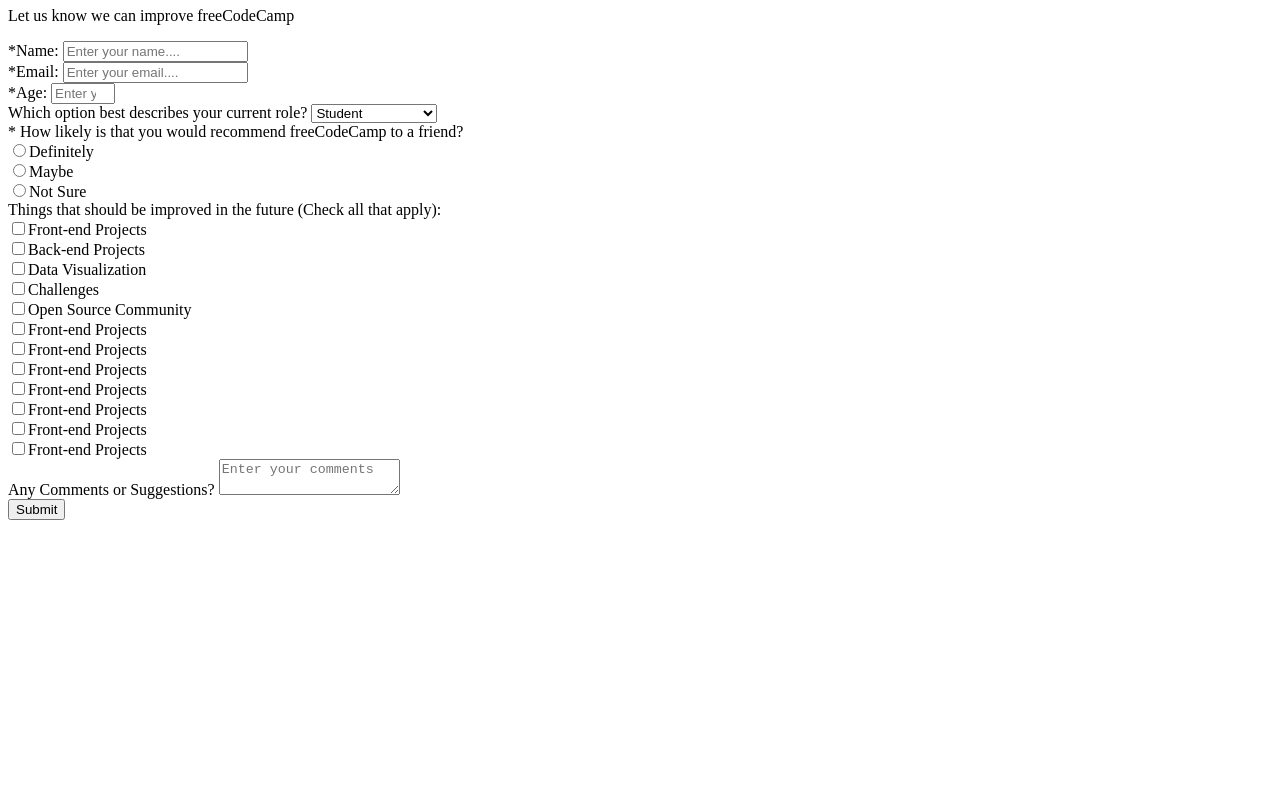
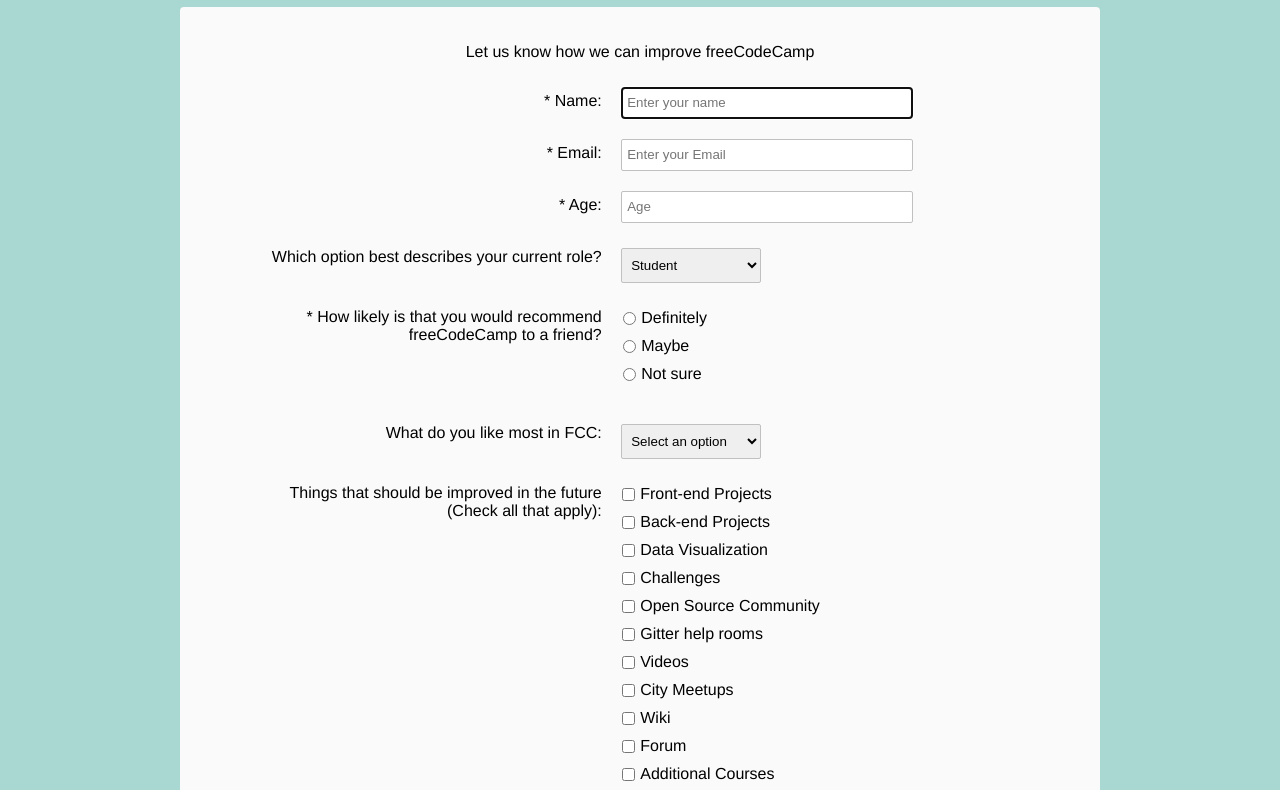
Before and after one commit to Williano/FreeCodeCamp-Responsive-Web-Design-Projects, a plain HTML site: page Survey Form/index.html in a window 1280 px wide. Shown: the part 73-863 px from the top of the page. Before the commit the page ends 800 px from the top, so only its background shows below. Drawn offline with Linux system fonts and the light colour scheme.

Commit message:
[ADD NEW CODE] :white_check_mark: Add css

```diff
--- a/Survey Form/css/main.css
+++ b/Survey Form/css/main.css
@@ -0,0 +1,116 @@
+@import url(https://fonts.googleapis.com/css?family=Raleway:400, 500);
+
+html,
+body {
+  background-color: #a9d7d1;
+  text-align: center;
+  font-family: "Raleway", Helvetica, sans-serif;
+  min-width: 320px;
+}
+
+header {
+  font-size: 2em;
+  font-weight: bold;
+  margin: 20px;
+}
+
+#form-outer {
+  background-color: rgb(250, 250, 250);
+  margin: 0 auto;
+  border-radius: 4px;
+  width: 75%;
+  max-width: 900px;
+  padding: 10px;
+  padding-top: 20px;
+}
+
+.labels {
+  display: inline-block;
+  text-align: right;
+  width: 40%;
+  padding: 5px;
+  vertical-align: top;
+  margin-top: 10px;
+}
+
+.rightTab {
+  display: inline-block;
+  text-align: left;
+  width: 48%;
+  vertical-align: middle;
+}
+
+.input-field {
+  height: 20px;
+  width: 280px;
+  padding: 5px;
+  margin: 10px;
+  border: 1px solid #c0c0c0;
+  border-radius: 2px;
+}
+
+#userAge {
+  width: 40px;
+}
+
+.userRatings,
+input[type="checkbox"] {
+  float: left;
+  margin-right: 5px;
+}
+
+#submit {
+  background-color: #59ace0;
+  border-radius: 4px;
+  color: white;
+  font-size: 1em;
+  height: 40px;
+  width: 96px;
+  margin: 10px;
+  border: 0px solid;
+}
+
+.dropdown {
+  height: 35px;
+  width: 140px;
+  padding: 5px;
+  margin: 10px;
+  margin-top: 15px;
+  border: 1px solid #c0c0c0;
+  border-radius: 2px;
+}
+
+.radio,
+.checkbox {
+  position: relative;
+  left: -43px;
+  margin-left: 10px;
+  display: block;
+  padding-bottom: 10px;
+}
+
+@media screen and (max-width: 833px) {
+  .input-field {
+    width: 80%;
+  }
+  select {
+    width: 90%;
+  }
+}
+
+@media screen and (max-width: 520px) {
+  .labels {
+    width: 100%;
+    text-align: left;
+  }
+  .rightTab {
+    width: 80%;
+    float: left;
+  }
+  .input-field {
+    width: 100%;
+  }
+  select {
+    width: 100%;
+  }
+}
--- a/Survey Form/index.html
+++ b/Survey Form/index.html
@@ -4,142 +4,273 @@
     <meta charset="UTF-8" />
     <meta name="viewport" content="width=device-width, initial-scale=1.0" />
     <meta http-equiv="X-UA-Compatible" content="ie=edge" />
+    <link rel="stylesheet" href="css/main.css" />
+
     <title>Survey Form</title>
   </head>
   <body>
     <h1 id="title">Survey Form</h1>
-    <div class="survey-form">
-      <p id="description">Let us know we can improve freeCodeCamp</p>
-      <form id="survey-form">
-        <div>
-          <label for="name">*Name:</label>
+    <div id="form-outer">
+      <p id="description">
+        Let us know how we can improve freeCodeCamp
+      </p>
+      <form
+        id="survey-form"
+        method="GET"
+        action="https://crossorigin.me/https://freecodecamp.com"
+      >
+        <div class="rowTab">
+          <div class="labels">
+            <label id="name-label" for="name">* Name: </label>
+          </div>
+          <div class="rightTab">
             <input
+              autofocus
               type="text"
-            placeholder="Enter your name...."
+              name="name"
               id="name"
-            name="name"
+              class="input-field"
+              placeholder="Enter your name"
+              required
             />
           </div>
-        <div>
-          <label for="email">*Email:</label>
+        </div>
+        <div class="rowTab">
+          <div class="labels">
+            <label id="email-label" for="email">* Email: </label>
+          </div>
+          <div class="rightTab">
             <input
               type="email"
-            placeholder="Enter your email...."
+              name="email"
               id="email"
-            name="email"
+              class="input-field"
+              required
+              placeholder="Enter your Email"
             />
           </div>
-        <div>
-          <label for="number">*Age:</label>
+        </div>
+        <div class="rowTab">
+          <div class="labels">
+            <label id="number-label" for="age">* Age: </label>
+          </div>
+          <div class="rightTab">
             <input
               type="number"
+              name="age"
+              id="number"
               min="1"
-            max="255"
-            placeholder="Enter your age...."
-            id="number"
-            name="number"
+              max="125"
+              class="input-field"
+              placeholder="Age"
             />
           </div>
-        <div>
-          <label for="dropdown"
+        </div>
+        <div class="rowTab">
+          <div class="labels">
+            <label for="currentPos"
               >Which option best describes your current role?</label
             >
-          <select id="dropdown">
-            <option disabled value="select an option">Select an option</option>
-            <option value="student" selected>Student</option>
-            <option value="full time job">Full Time Job</option>
-            <option value="full time learner">Full Time Learner</option>
-            <option value="prefer not to say">Prefer not to say</option>
+          </div>
+          <div class="rightTab">
+            <select id="dropdown" name="currentPos" class="dropdown">
+              <option disabled value>Select an option</option>
+              <option value="student">Student</option>
+              <option value="job">Full Time Job</option>
+              <option value="learner">Full Time Learner</option>
+              <option value="preferNo">Prefer not to say</option>
               <option value="other">Other</option>
             </select>
           </div>
-        <div>
-          <span>
-            * How likely is that you would recommend freeCodeCamp to a friend?
-          </span>
-          <br />
+        </div>
+        <div class="rowTab">
+          <div class="labels">
+            <label for="userRating"
+              >* How likely is that you would recommend freeCodeCamp to a
+              friend?</label
+            >
+          </div>
+          <div class="rightTab">
+            <ul style="list-style: none;">
+              <li class="radio">
+                <label
+                  >Definitely<input
+                    name="radio-buttons"
+                    value="1"
+                    type="radio"
+                    class="userRatings"
+                /></label>
+              </li>
+              <li class="radio">
+                <label
+                  >Maybe<input
+                    name="radio-buttons"
+                    value="2"
+                    type="radio"
+                    class="userRatings"
+                /></label>
+              </li>
+              <li class="radio">
+                <label
+                  >Not sure<input
+                    name="radio-buttons"
+                    value="3"
+                    type="radio"
+                    class="userRatings"
+                /></label>
+              </li>
+            </ul>
+          </div>
+        </div>
+        <div class="rowTab">
+          <div class="labels">
+            <label for="most-like">What do you like most in FCC: </label>
+          </div>
+          <div class="rightTab">
+            <select id="most-like" name="mostLike" class="dropdown">
+              <option disabled selected value>Select an option</option>
+              <option value="challenges">Challenges</option>
+              <option value="projects">Projects</option>
+              <option value="community">Community</option>
+              <option value="openSource">Open Source</option>
+            </select>
+          </div>
+        </div>
+        <div class="rowTab">
+          <div class="labels">
+            <label for="preferences"
+              >Things that should be improved in the future<br />(Check all that
+              apply):
+            </label>
+          </div>
+          <div class="rightTab">
+            <ul id="preferences" style="list-style: none;">
+              <li class="checkbox">
+                <label
+                  ><input
+                    name="prefer"
+                    value="1"
+                    type="checkbox"
+                    class="userRatings"
+                  />Front-end Projects</label
+                >
+              </li>
+              <li class="checkbox">
                 <input
-            type="radio"
-            name="name"
-            id="highly"
-            value="definitely"
-          />Definitely <br />
-
-          <input type="radio" name="name" value="maybe" />Maybe <br />
-          <input type="radio" name="name" value="not sure" />Not Sure <br />
+                  name="prefer"
+                  value="2"
+                  type="checkbox"
+                  class="userRatings"
+                />Back-end Projects
+              </li>
+              <li class="checkbox">
+                <label
+                  ><input
+                    name="prefer"
+                    value="3"
+                    type="checkbox"
+                    class="userRatings"
+                  />Data Visualization</label
+                >
+              </li>
+              <li class="checkbox">
+                <label
+                  ><input
+                    name="prefer"
+                    value="4"
+                    type="checkbox"
+                    class="userRatings"
+                  />Challenges</label
+                >
+              </li>
+              <li class="checkbox">
+                <label
+                  ><input
+                    name="prefer"
+                    value="5"
+                    type="checkbox"
+                    class="userRatings"
+                  />Open Source Community</label
+                >
+              </li>
+              <li class="checkbox">
+                <label
+                  ><input
+                    name="prefer"
+                    value="6"
+                    type="checkbox"
+                    class="userRatings"
+                  />Gitter help rooms</label
+                >
+              </li>
+              <li class="checkbox">
+                <label
+                  ><input
+                    name="prefer"
+                    value="7"
+                    type="checkbox"
+                    class="userRatings"
+                  />Videos</label
+                >
+              </li>
+              <li class="checkbox">
+                <label
+                  ><input
+                    name="prefer"
+                    value="8"
+                    type="checkbox"
+                    class="userRatings"
+                  />City Meetups</label
+                >
+              </li>
+              <li class="checkbox">
+                <label
+                  ><input
+                    name="prefer"
+                    value="9"
+                    type="checkbox"
+                    class="userRatings"
+                  />Wiki</label
+                >
+              </li>
+              <li class="checkbox">
+                <label
+                  ><input
+                    name="prefer"
+                    value="10"
+                    type="checkbox"
+                    class="userRatings"
+                  />Forum</label
+                >
+              </li>
+              <li class="checkbox">
+                <label
+                  ><input
+                    name="prefer"
+                    value="10"
+                    type="checkbox"
+                    class="userRatings"
+                  />Additional Courses</label
+                >
+              </li>
+            </ul>
           </div>
-        <div>
-          <span
-            >Things that should be improved in the future (Check all that
-            apply):
-          </span>
-          <br />
-          <input
-            type="checkbox"
-            name="improve"
-            value="front-end projects"
-          />Front-end Projects <br />
-          <input
-            type="checkbox"
-            name="improve"
-            value="back-end projects"
-          />Back-end Projects <br />
-          <input type="checkbox" name="improve" value="data isualization" />Data
-          Visualization<br />
-          <input type="checkbox" name="improve" value="challenges" />Challenges
-          <br />
-          <input
-            type="checkbox"
-            name="improve"
-            value="open source community"
-          />Open Source Community<br />
-          <input
-            type="checkbox"
-            name="improve"
-            value="front-end projects"
-          />Front-end Projects <br />
-          <input
-            type="checkbox"
-            name="improve"
-            value="front-end projects"
-          />Front-end Projects <br />
-          <input
-            type="checkbox"
-            name="improve"
-            value="front-end projects"
-          />Front-end Projects <br />
-          <input
-            type="checkbox"
-            name="improve"
-            value="front-end projects"
-          />Front-end Projects <br />
-          <input
-            type="checkbox"
-            name="improve"
-            value="front-end projects"
-          />Front-end Projects <br />
-          <input
-            type="checkbox"
-            name="improve"
-            value="front-end projects"
-          />Front-end Projects <br />
-          <input
-            type="checkbox"
-            name="improve"
-            value="front-end projects"
-          />Front-end Projects <br />
         </div>
-        <div>
-          <label for="suggestion">Any Comments or Suggestions?</label>
+        <div class="rowTab">
+          <div class="labels">
+            <label for="comments">Any Comments or Suggestions?</label>
+          </div>
+          <div class="rightTab">
             <textarea
-            name="suggestion"
-            id="suggestion"
-            placeholder="Enter your comments "
+              id="comments"
+              class="input-field"
+              style="height:50px;resize:vertical;"
+              name="comment"
+              placeholder="Enter your comment here..."
             ></textarea>
           </div>
-        <div>
-          <input type="submit" value="Submit" id="submit" />
         </div>
+        <button id="submit" type="submit">Submit</button>
       </form>
     </div>
   </body>
```
Lines whose indentation alone changed are shown as unchanged.
